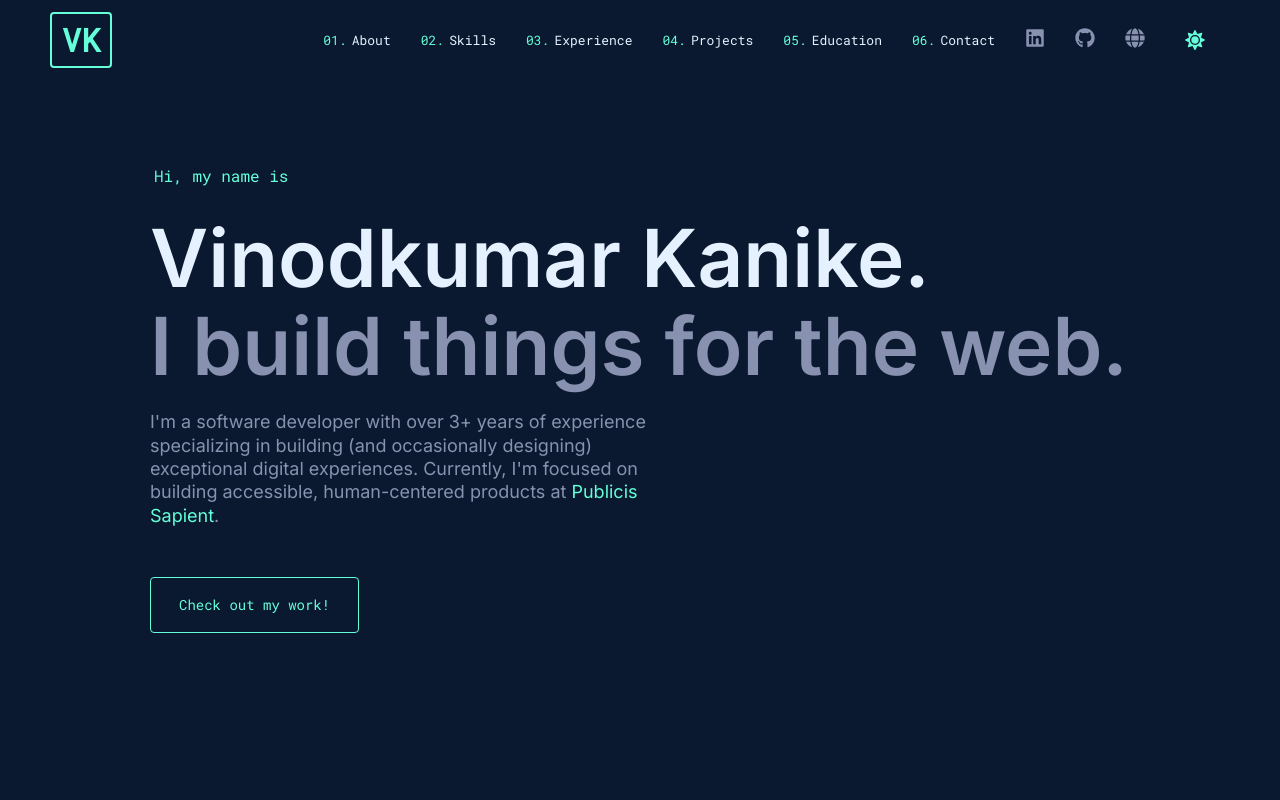
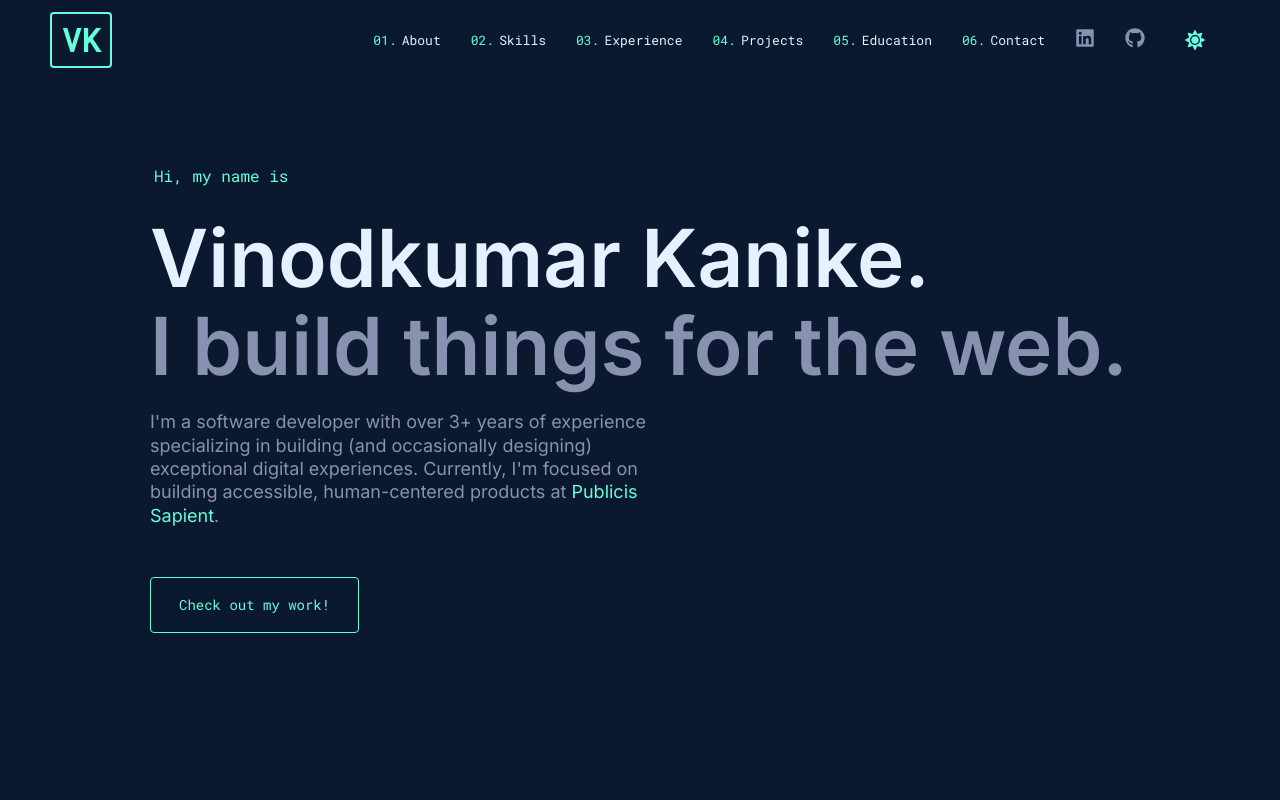
Before and after one commit to vinay8698/portfolio-with-ai, a React (Create React App) app: page / in a window 1280 px wide. Shown: the top 800 px of the page. Built offline with nearby package versions, Linux system fonts and the light colour scheme.

Commit message:
removed portfolio icon

```diff
--- a/src/components/Navbar.jsx
+++ b/src/components/Navbar.jsx
@@ -36,7 +36,7 @@ const Navbar = () => {
     const socialLinks = [
         { id: 1, icon: <FaLinkedin size={20} />, url: 'https://www.linkedin.com/in/vinodkumar-kanike' },
         { id: 2, icon: <FaGithub size={20} />, url: 'https://github.com/vinodkumar8698' },
-        { id: 3, icon: <FaGlobe size={20} />, url: 'https://portfolio-vinodkumar8698.vercel.app/' },
+        // { id: 3, icon: <FaGlobe size={20} />, url: 'https://portfolio-vinodkumar8698.vercel.app/' },
     ];
 
     return (
```
